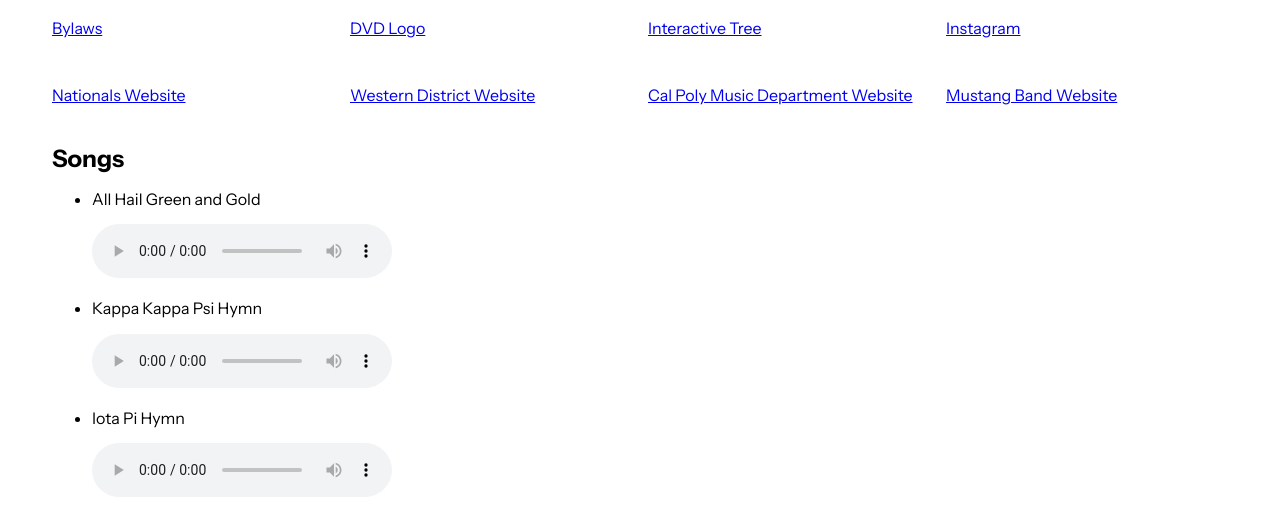
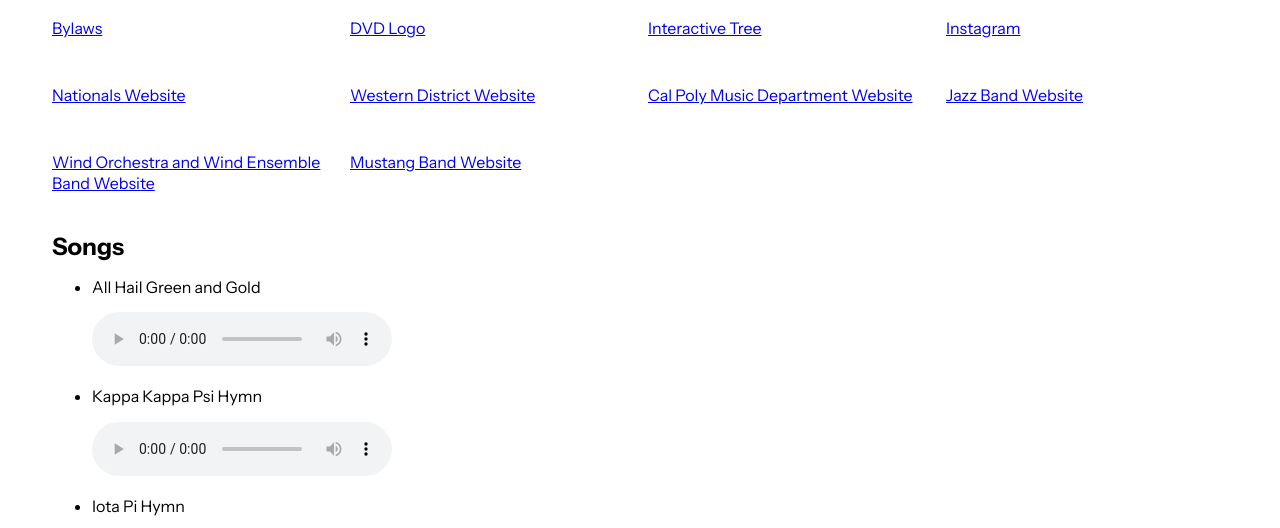
Before and after one commit to iotapi/iotapi.github.io, a website: page resources.html in a window 1280 px wide. Shown: the part 243-771 px from the top of the page. Drawn offline with Linux system fonts and the light colour scheme; a web font is replaced by a local one.

Commit message:
Add other websites to the resources page

```diff
--- a/resources.html
+++ b/resources.html
@@ -23,6 +23,8 @@
         <p><a href="https://www.kkytbs.org/">Nationals Website</a></p>
         <p><a href="https://westerndistrict.kkytbsonline.com/">Western District Website</a></p>
         <p><a href="https://music.calpoly.edu/">Cal Poly Music Department Website</a></p>
+        <p><a href="https://music.calpoly.edu/ensembles/jazz/">Jazz Band Website</a></p>
+        <p><a href="https://music.calpoly.edu/ensembles/winds/">Wind Orchestra and Wind Ensemble Band Website</a></p>
         <p><a href="https://mband.calpoly.edu/">Mustang Band Website</a></p>
          </section>
         <!-- TODO: Upload songs to the music folder and then add them below -->
```
